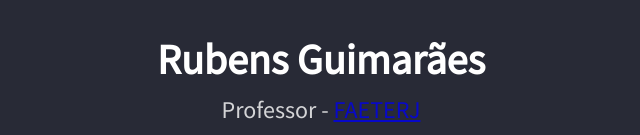
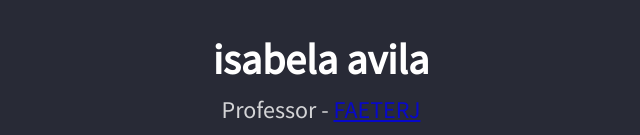
Before and after one commit to 012917/jj, a plain HTML site: page index.html in a window 1280 px wide. Shown: the part 438-573 px from the top of the page, without its empty margins (319-959 px from the left). Drawn offline with Linux system fonts and the light colour scheme.

Commit message:
Update index.html

```diff
--- a/index.html
+++ b/index.html
@@ -2,7 +2,7 @@
 <html>
   <head>
     <title>
-      Rubens dos Santos Guimarães
+      isabela avila
     </title>
     <link rel="stylesheet" href="styles.css">
   </head>
@@ -18,7 +18,7 @@
     <div id="wrapper">
       <img src="https://avatars.githubusercontent.com/u/90068457?v=4"
       alt="Rubens Guimarães">
-      <h1>Rubens Guimarães</h1>
+      <h1>isabela avila</h1>
       <h2>Professor - <a href="http://www.faetec.rj.gov.br" target="_blank">FAETERJ</a></h2>
       <p>Desenvolvedor full-stack</p>
     </div>
```
